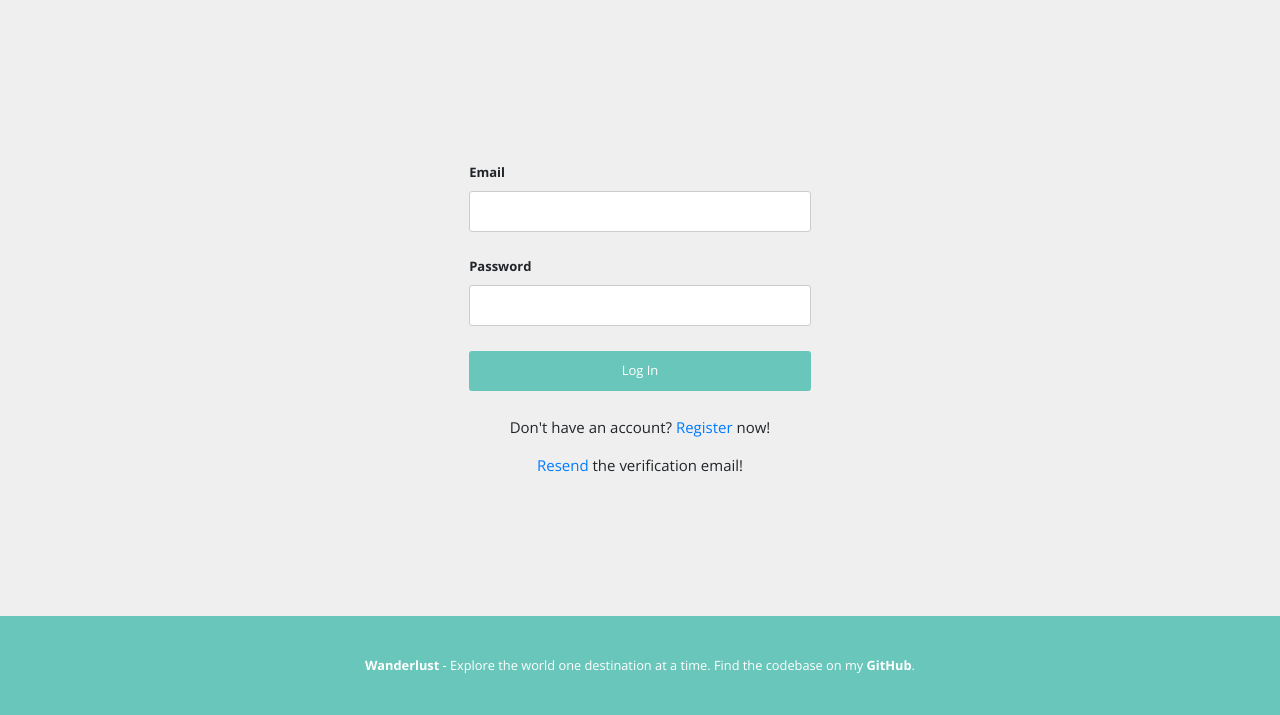
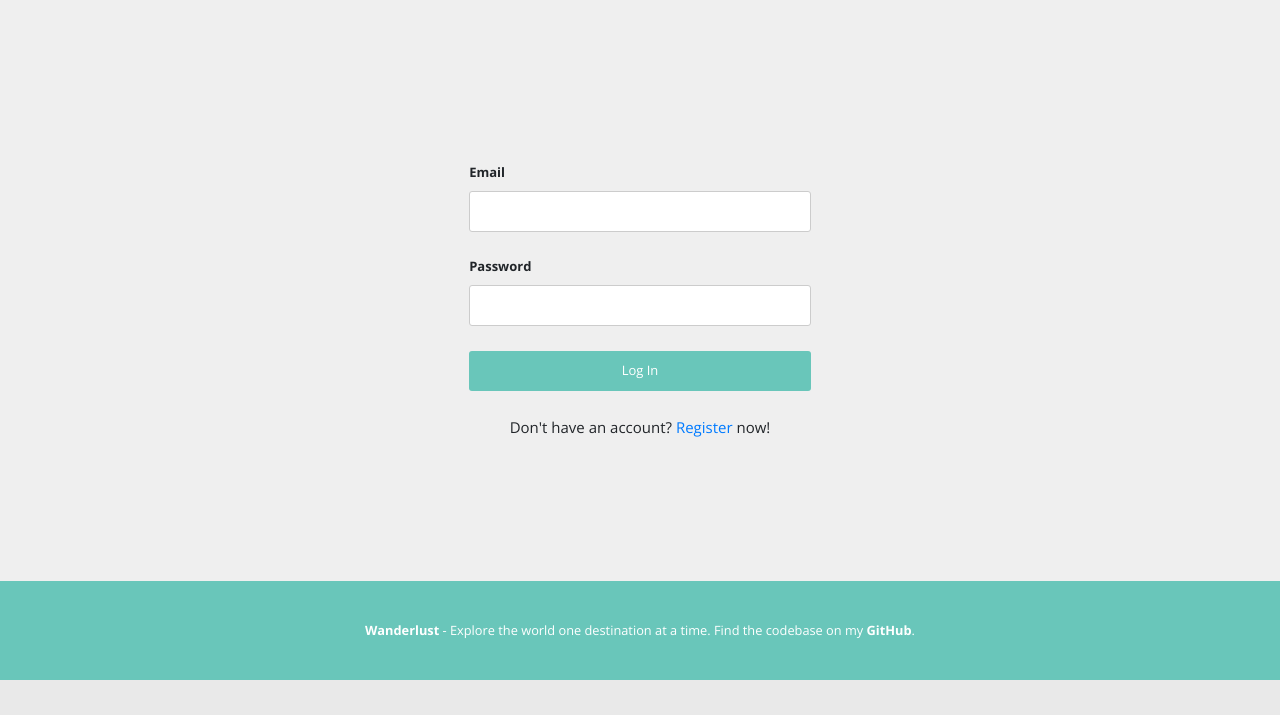
Before and after one commit to georgescutelnicu/Wanderlust, a Flask app: page /login in a window 1280 px wide. Shown: the part 120-835 px from the top of the page. After the commit the page ends 800 px from the top, so only its background shows below. Run offline with Flask 3, Linux system fonts and the light colour scheme; some libraries are stand-ins or nearby versions.

Commit message:
bypass email verification due to render free tier hosting

```diff
--- a/main.py
+++ b/main.py
@@ -198,14 +198,15 @@ def register():
             username=form.username.data,
             email=form.email.data,
             password=hashed_password,
-            verification_token=token
+            verification_token=token,
+            enabled=True
         )
 
         db.session.add(new_user)
         db.session.commit()
 
-        send_verification_email(new_user.email, token, app.config['MAIL_SENDER'])
-        flash("Please check your email to verify your account.", "success")
+        #send_verification_email(new_user.email, token, app.config['MAIL_SENDER'])
+        #flash("Please check your email to verify your account.", "success")
 
         return redirect(url_for('login'))
 
@@ -248,24 +249,24 @@ def login():
     return render_template("login.html", form=form, errors=form.errors, current_user=current_user)
 
 
-@app.route("/resend-verification", methods=["GET", "POST"])
-def resend_verification():
-    form = ResendVerificationForm()
-
-    if form.validate_on_submit():
-        email = form.email.data
-        user = User.query.filter_by(email=email).first()
-
-        if user and not user.enabled:
-            token = secrets.token_hex(32)
-            user.verification_token = token
-            db.session.commit()
-            send_verification_email(new_user.email, token, app.config['MAIL_SENDER'])
-
-        flash("If the email is linked to an unverified account, a new verification email has been sent.")
-        return redirect(url_for("resend_verification"))
-
-    return render_template("resend_verification.html", form=form, errors=form.errors)
+# @app.route("/resend-verification", methods=["GET", "POST"])
+# def resend_verification():
+#     form = ResendVerificationForm()
+#
+#     if form.validate_on_submit():
+#         email = form.email.data
+#         user = User.query.filter_by(email=email).first()
+#
+#         if user and not user.enabled:
+#             token = secrets.token_hex(32)
+#             user.verification_token = token
+#             db.session.commit()
+#             send_verification_email(new_user.email, token, app.config['MAIL_SENDER'])
+#
+#         flash("If the email is linked to an unverified account, a new verification email has been sent.")
+#         return redirect(url_for("resend_verification"))
+#
+#     return render_template("resend_verification.html", form=form, errors=form.errors)
 
 
 @app.route("/logout")
--- a/templates/login.html
+++ b/templates/login.html
@@ -34,7 +34,7 @@
                 </div>
 
                 <p class="form-p">Don't have an account? <a href="/register">Register </a>now!</p>
-                <p class="form-p"><a href="/resend-verification">Resend </a>the verification email!</p>
+<!--                <p class="form-p"><a href="/resend-verification">Resend </a>the verification email!</p>-->
 
             </form>
 
```
